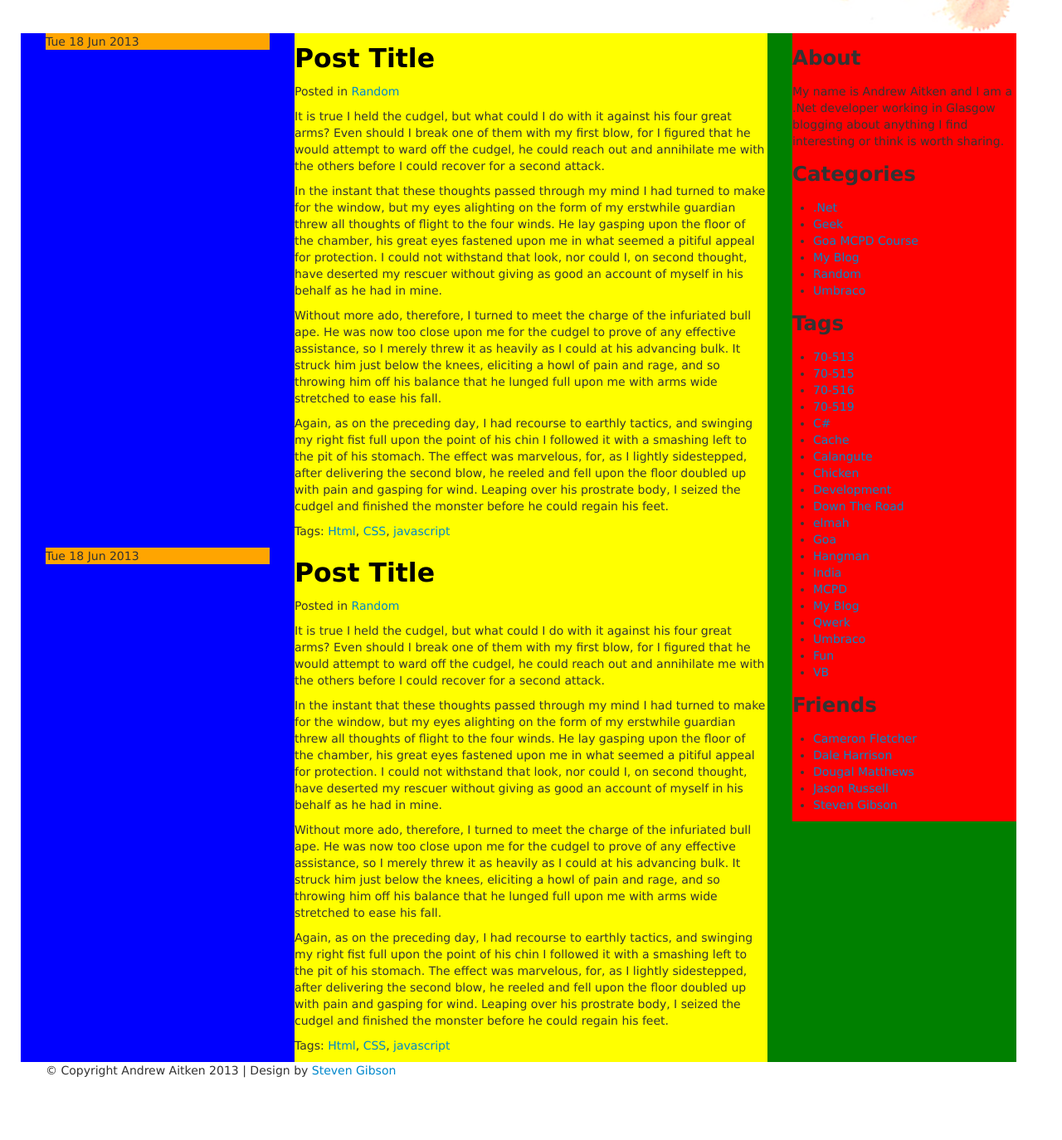
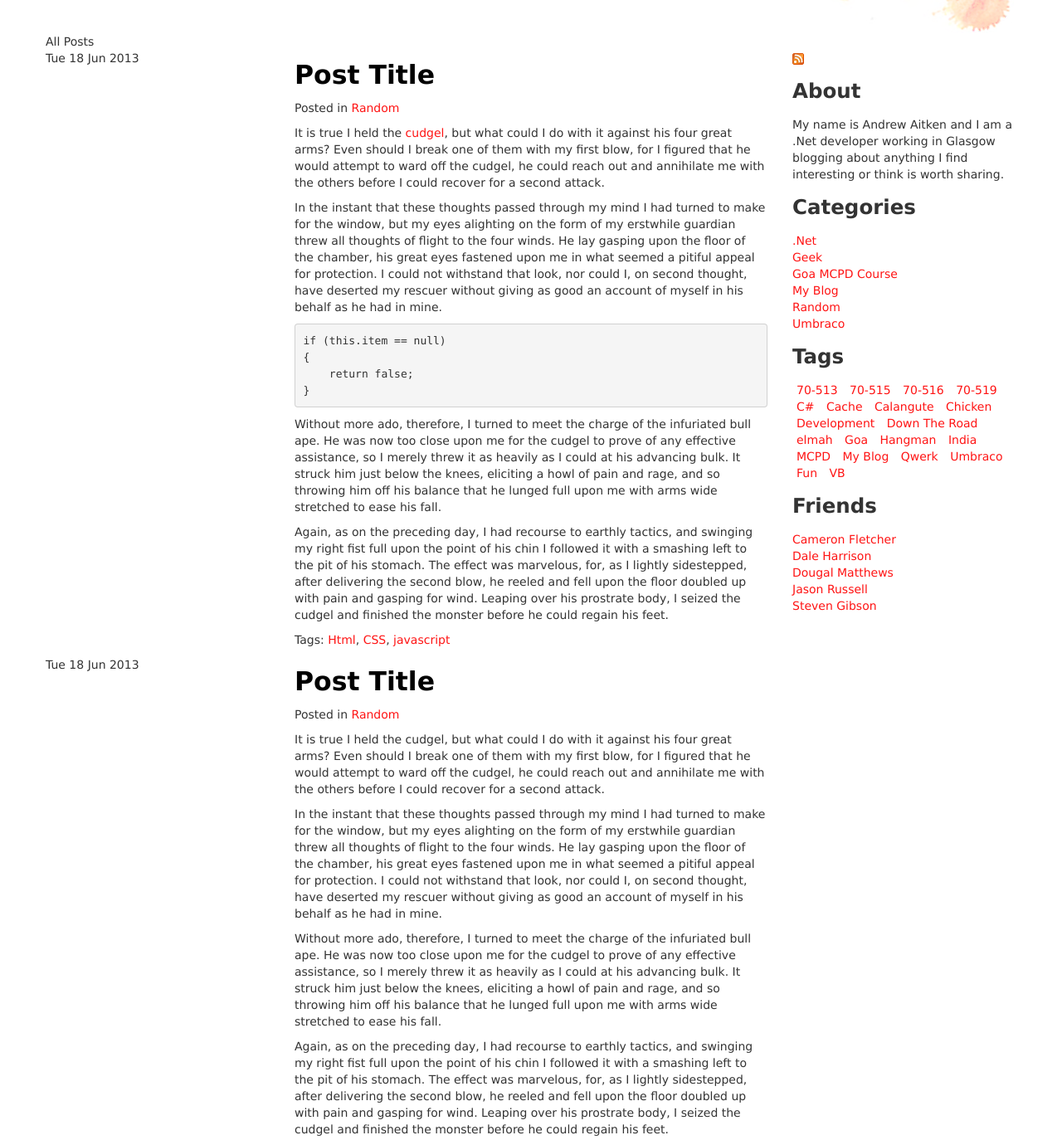
Before and after one commit to AndyA13/BlogHtml, a plain HTML site: page index.html in a window 1280 px wide. Shown: the part 160-1534 px from the top of the page at 83% size. Before the commit the page ends 1460 px from the top, so only its background shows below. Drawn offline with nearby package versions, Linux system fonts and the light colour scheme.

Commit message:
Added a bit more

```diff
--- a/css/site.css
+++ b/css/site.css
@@ -1,5 +1,7 @@
 
-h1 a, h2 a {
+h1 a:link, h1 a:active, h1 a:visited,
+h2 a:link, h2 a:active, h2 a:visited
+{
     color: #000;
     text-decoration: none;
 }
@@ -14,3 +16,18 @@ header {
     height: 160px;
     padding-top: 40px;
 }
+
+a:link, a:active, a:visited {
+    color: #ff1414;
+}
+
+footer {
+    background-color: #000;
+    color: #bebebe;
+    height: 20px;
+}
+
+footer a:link, footer a:active, footer a:visited {
+    color: #bebebe;
+    text-decoration: underline;
+}
--- a/index.html
+++ b/index.html
@@ -15,6 +15,9 @@
     <div class="container">
 
         <div class="row">
+
+            <div class="span12">
+
                 <header>
                     <h1>
                         <a href="#">AndrewAitken.com</a>
@@ -23,11 +26,23 @@
                         [blog]
                     </p>
                 </header>
+
+            </div>
         </div>
 
-        <div class="row" style="background-color: green;">
+        <div class="row">
+            <div class="span3">
+                All Posts
+            </div>
+        </div>
 
-            <div class="span3 pull-right" style="background-color: red;">
+        <div class="row">
+
+            <div class="span3 pull-right">
+
+                <p>
+                    <a href="http://feeds.feedburner.com/AndrewAitken" title="RSS Feed"><img src="img/feed-icon.png" alt="RSS Feed"></a>
+                </p>
 
                 <h3>About</h3>
 
@@ -37,7 +52,7 @@
 
                 <h3>Categories</h3>
 
-                <ul>
+                <ul class="unstyled">
                     <li><a href="#">.Net</a></li>
                     <li><a href="#">Geek</a></li>
                     <li><a href="#">Goa MCPD Course</a></li>
@@ -48,7 +63,7 @@
 
                 <h3>Tags</h3>
 
-                <ul>
+                <ul class="inline">
                     <li><a href="#" class="generic">70-513</a></li>
                     <li><a href="#" class="generic">70-515</a></li>
                     <li><a href="#" class="generic">70-516</a></li>
@@ -73,7 +88,7 @@
 
                 <h3>Friends</h3>
 
-                <ul class="generic">
+                <ul class="unstyled">
                     <li><a href="http://cameronfletcher.com/" target="_blank">Cameron Fletcher</a></li>
                     <li><a href="http://dalejharrison.blogspot.com/" target="_blank">Dale Harrison</a></li>
                     <li><a href="http://dougalmatthews.com/" target="_blank">Dougal Matthews</a></li>
@@ -85,21 +100,28 @@
 
             <div class="span9">
                 <!-- Post -->
-                <div class="row" style="background-color:blue;">
+                <div class="row">
 
-                <div class="span3" style="background-color:orange;">
+                    <div class="span3">
                         Tue 18 Jun 2013
                     </div>
 
-                <div class="span6" style="background-color:yellow;">
+                    <div class="span6">
 
                         <h2><a href="#">Post Title</a></h2>
 
                         <p>Posted in <a href="#">Random</a></p>
 
-                    <p>It is true I held the cudgel, but what could I do with it against his four great arms?  Even should I break one of them with my first blow, for I figured that he would attempt to ward off the cudgel, he could reach out and annihilate me with the others before I could recover for a second attack.</p>
+                        <p>It is true I held the <a href="#">cudgel</a>, but what could I do with it against his four great arms?  Even should I break one of them with my first blow, for I figured that he would attempt to ward off the cudgel, he could reach out and annihilate me with the others before I could recover for a second attack.</p>
 
                         <p>In the instant that these thoughts passed through my mind I had turned to make for the window, but my eyes alighting on the form of my erstwhile guardian threw all thoughts of flight to the four winds.  He lay gasping upon the floor of the chamber, his great eyes fastened upon me in what seemed a pitiful appeal for protection.  I could not withstand that look, nor could I, on second thought, have deserted my rescuer without giving as good an account of myself in his behalf as he had in mine.</p>
+
+<pre>
+if (this.item == null)
+{
+    return false;
+}
+</pre>
 
                         <p>Without more ado, therefore, I turned to meet the charge of the infuriated bull ape.  He was now too close upon me for the cudgel to prove of any effective assistance, so I merely threw it as heavily as I could at his advancing bulk.  It struck him just below the knees, eliciting a howl of pain and rage, and so throwing him off his balance that he lunged full upon me with arms wide stretched to ease his fall.</p>
 
@@ -112,13 +134,13 @@
                 </div>
 
                 <!-- Post -->
-                <div class="row" style="background-color:blue;">
+                <div class="row">
 
-                <div class="span3" style="background-color:orange;">
+                <div class="span3">
                     Tue 18 Jun 2013
                 </div>
 
-                <div class="span6" style="background-color:yellow;">
+                <div class="span6">
 
                     <h2><a href="#">Post Title</a></h2>
 
@@ -144,9 +166,8 @@
 
         <div class="row">
             <div class="span12">
-                <footer>
+                <footer class="text-right">
                         &copy; Copyright Andrew Aitken 2013 | Design by <a href="#">Steven Gibson</a>
-
                 </footer>
             </div>
         </div>
```
Also changed, not shown: img/feed-icon.png (added). Lines whose indentation alone changed are shown as unchanged.
